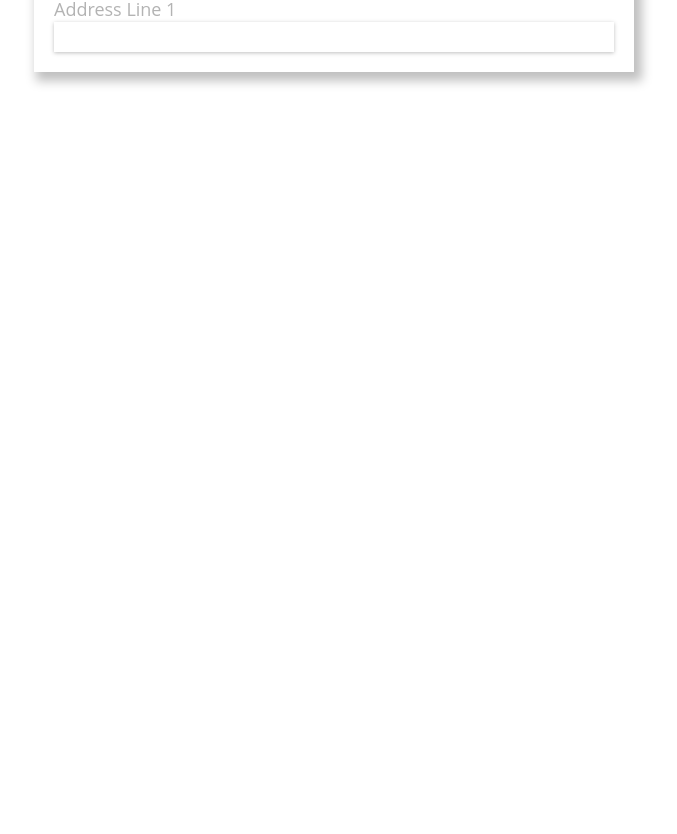
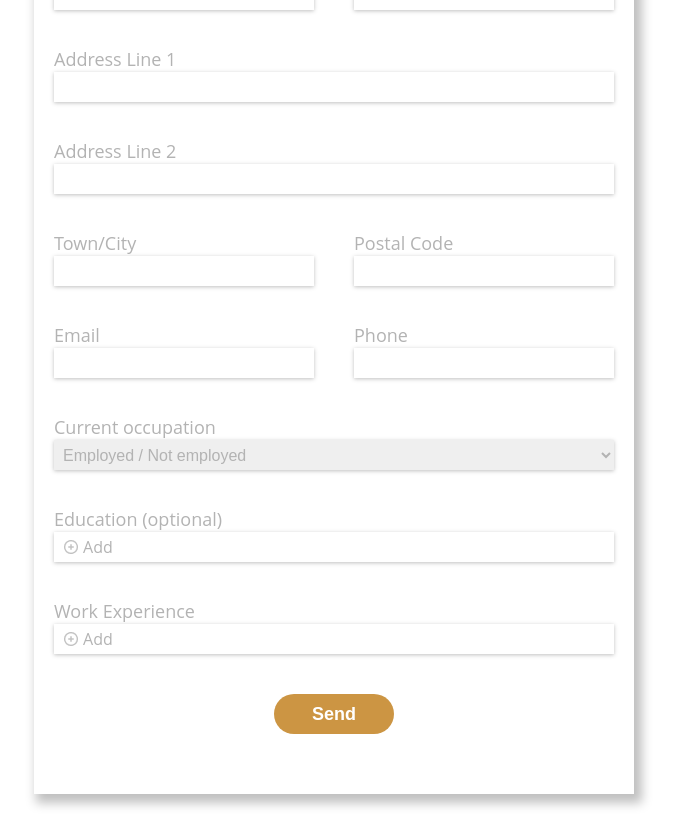
Before and after one commit to lcnde/reactjs-cv-application, a React (Create React App) app: page / in a window 1280 px wide. Shown: the part 277-1111 px from the top of the page, without its empty margins (306-983 px from the left). Before the commit the page ends 800 px from the top, so only its background shows below. Built offline with nearby package versions, Linux system fonts and the light colour scheme.

Commit message:
update: form layout completed (no functionality implemented)

```diff
--- a/src/App.js
+++ b/src/App.js
@@ -1,5 +1,6 @@
 import './styles/App.scss';
 import odinLogo from './assets/logo.png';
+import addIcon from './assets/add-icon.png';
 
 function App() {
   return (
@@ -21,6 +22,49 @@ function App() {
           <label for="addr1">Address Line 1</label>
           <input type="text" id="addr1" name="addr1"></input>
         </div>
+        <div className="single-input long-input">
+          <label for="addr2">Address Line 2</label>
+          <input type="text" id="addr2" name="addr2"></input>
+        </div>
+        <div className="single-input">
+          <label for="city">Town/City</label>
+          <input type="text" id="city" name="city"></input>
+        </div>
+        <div className="single-input">
+          <label for="postal-code">Postal Code</label>
+          <input type="text" id="postal-code" name="postal-code"></input>
+        </div>
+        <div className="single-input">
+          <label for="email">Email</label>
+          <input type="text" id="email" name="email"></input>
+        </div>
+        <div className="single-input">
+          <label for="phone">Phone</label>
+          <input type="tel" id="phone" name="phone"></input>
+        </div>
+        <div className="single-input long-input">
+          <label for="occupation">Current occupation</label>
+          <select id="occupation" name="cars">
+            <option value="" disabled selected>Employed / Not employed</option>
+            <option value="employed">Employed</option>
+            <option value="not-employed">Not Employed</option>
+          </select>
+        </div>
+        <div className="single-input long-input">
+          <span>Education (optional)</span>
+          <div className="input-mock">
+            <img className="add-icon" src={addIcon} alt="Icon that displays a + sign" />
+            <span>Add</span>
+          </div>
+        </div>
+        <div className="single-input long-input">
+          <span>Work Experience</span>
+          <div className="input-mock">
+            <img className="add-icon" src={addIcon} alt="Icon that displays a + sign" />
+            <span>Add</span>
+          </div>
+        </div>
+        <button className="long-input" id="send" type="submit" value="Submit">Send</button>
       </form>
     </div>
   );
--- a/src/styles/App.scss
+++ b/src/styles/App.scss
@@ -1,4 +1,5 @@
 $orange: #CC9543;
+$text-gray: #b3b3b3;
 
 @mixin column-center {
   display: flex;
@@ -38,8 +39,9 @@ form {
   display: grid;
   grid-template-columns: 1fr 1fr;
   justify-items: center;
-  row-gap: 30px;
+  row-gap: 40px;
   font-size: 18px;
+  padding: 40px 0;
 
   .long-input {
     grid-column: 1/3;
@@ -53,10 +55,10 @@ form {
     width: 100%;
     padding: 0 20px;
 
-    label {
-      color: #b3b3b3;
+    label, span, select {
+      color: $text-gray;
     }
-    input {
+    input, select, .input-mock {
       border: none;
       box-shadow: 0 1px 4px rgba(0,0,0,0.25);
       width: 100%;
@@ -65,5 +67,23 @@ form {
       font-size: 16px;
       padding: 0 5px;
     }
+    .input-mock {
+      display: flex;
+      justify-content: start;
+      align-items: center;
+      color: $text-gray;
+      padding: 0 10px;
+      gap: 5px;
+    }
+  }
+  #send {
+    width: 120px;
+    height: 40px;
+    background-color: $orange;
+    color: white;
+    border: none;
+    font-size: 18px;
+    font-weight: bold;
+    border-radius: 100px;
   }
 }
```
Also changed, not shown: src/assets/add-icon.png (added).
